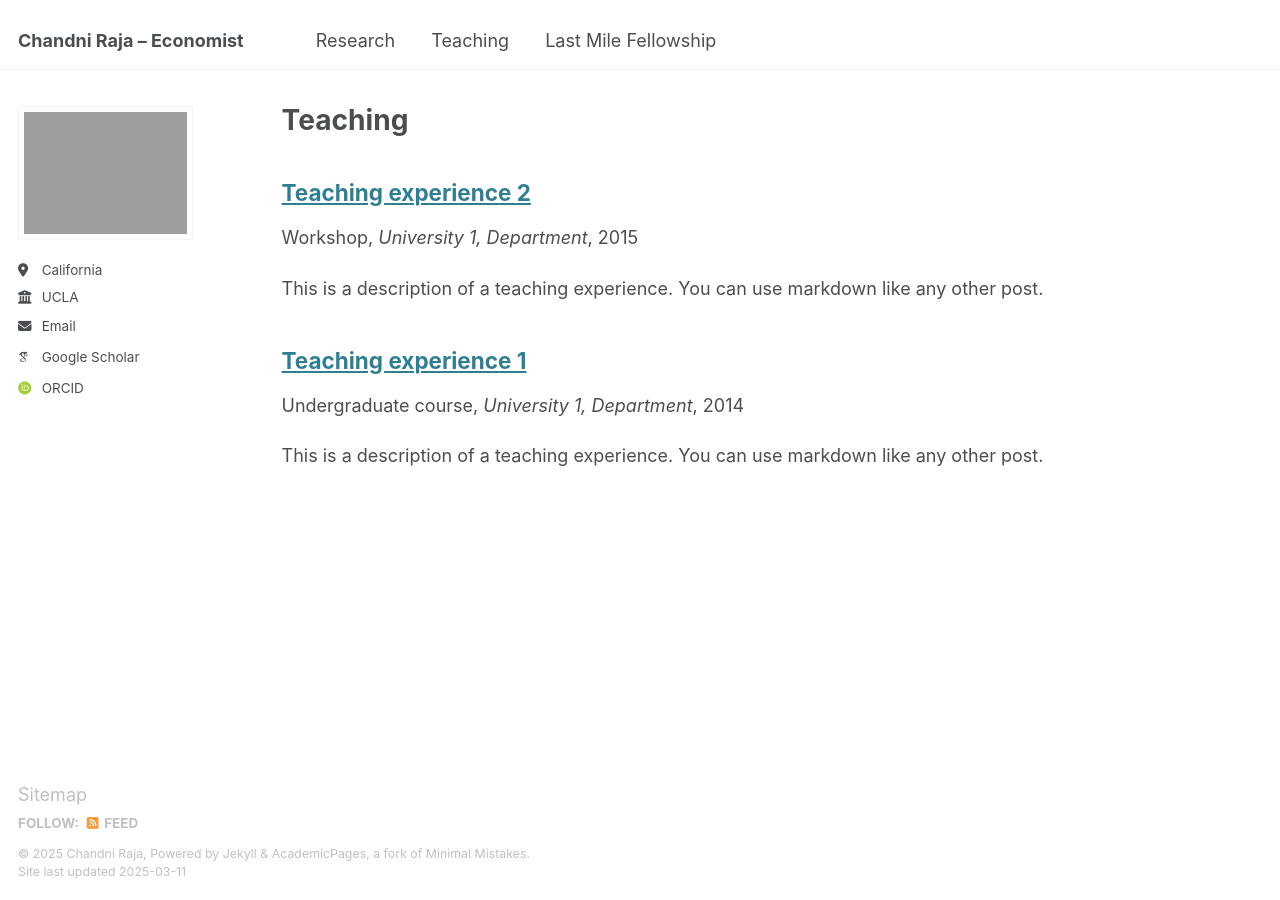
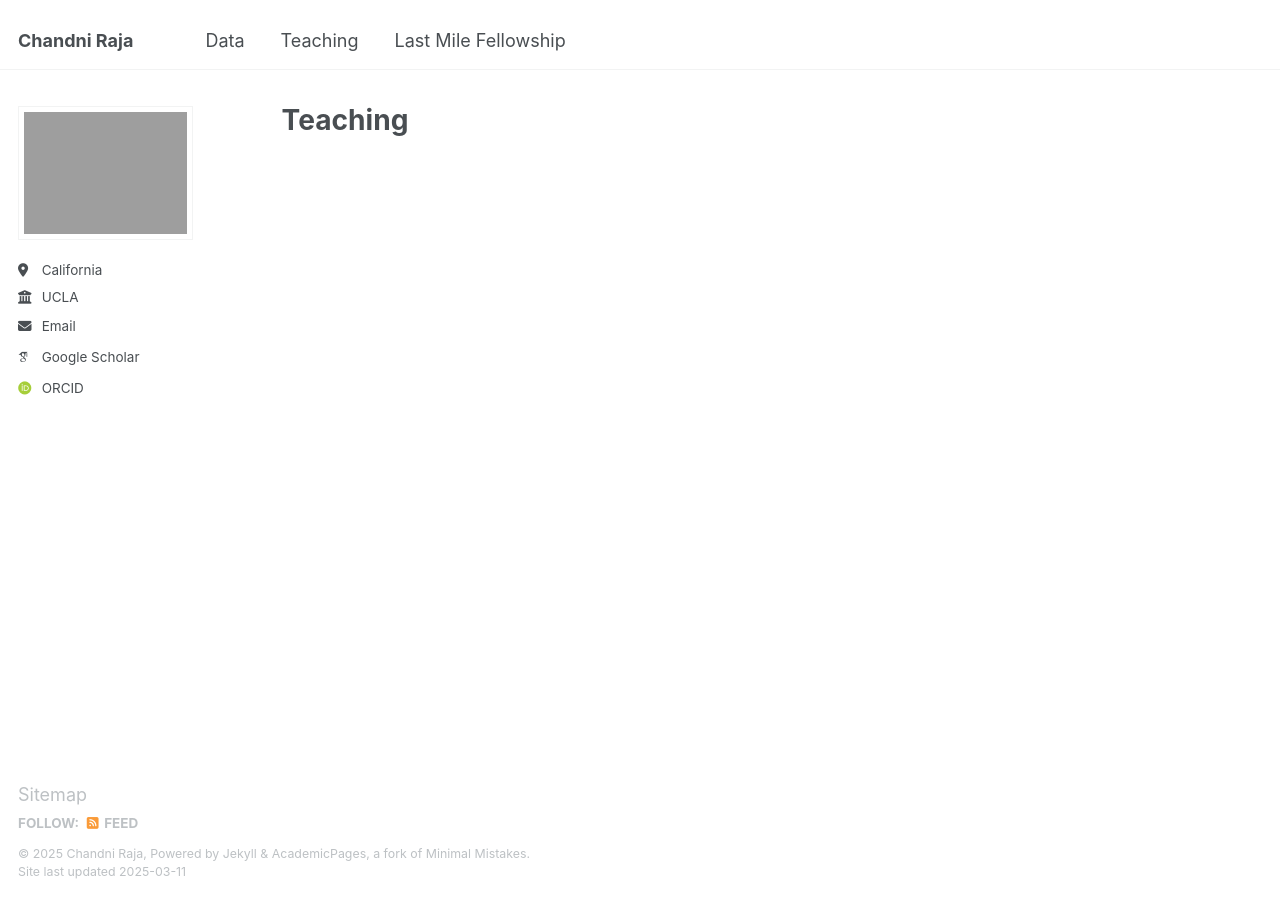
Before and after one commit to chandniraja/chandniraja.github.io, a Jekyll site: the page built from _pages/teaching.html, in a window 1280 px wide. Built offline with Jekyll 4.4.1, drawn with Linux system fonts in a browser that asks for light colours; some web fonts are replaced; a file with an impossible date is left out.

Commit message:
update pages

```diff
--- a/_config.yml
+++ b/_config.yml
@@ -9,7 +9,7 @@
 # Basic Site Settings
 locale                   : "en-US"
 site_theme               : "default"
-title                    : "Chandni Raja – Economist"
+title                    : "Chandni Raja"
 title_separator          : "-"
 name                     : &name "Chandni Raja"
 description              : &description "personal description"
@@ -239,10 +239,10 @@ defaults:
       author_profile: true
       share: true
       comments: true
-  # _publications
+  # _datasets
   - scope:
       path: ""
-      type: publications
+      type: datasets
     values:
       layout: single
       author_profile: true
--- a/_data/navigation.yml
+++ b/_data/navigation.yml
@@ -5,8 +5,8 @@
 # prevent it from being included in the site.
 
 main:
-  - title: "Research"
-    url: /publications/
+  - title: "Data"
+    url: /datasets/
 
   - title: "Teaching"
     url: /teaching/
--- a/_teaching/2014-spring-teaching-1.md
+++ /dev/null
@@ -1,20 +0,0 @@
----
-title: "Teaching experience 1"
-collection: teaching
-type: "Undergraduate course"
-permalink: /teaching/2014-spring-teaching-1
-venue: "University 1, Department"
-date: 2014-01-01
-location: "City, Country"
----
-
-This is a description of a teaching experience. You can use markdown like any other post.
-
-Heading 1
-======
-
-Heading 2
-======
-
-Heading 3
-======
--- a/_teaching/2015-spring-teaching-2.md
+++ /dev/null
@@ -1,20 +0,0 @@
----
-title: "Teaching experience 2"
-collection: teaching
-type: "Workshop"
-permalink: /teaching/2015-spring-teaching-1
-venue: "University 1, Department"
-date: 2015-01-01
-location: "City, Country"
----
-
-This is a description of a teaching experience. You can use markdown like any other post.
-
-Heading 1
-======
-
-Heading 2
-======
-
-Heading 3
-======
```
Also changed, not shown: _pages/about.md (+1 -1 lines), _teaching/intermediate micro.md (added, +24 -0 lines), _teaching/organization of firms.md (added, +25 -0 lines), 5 other files.
